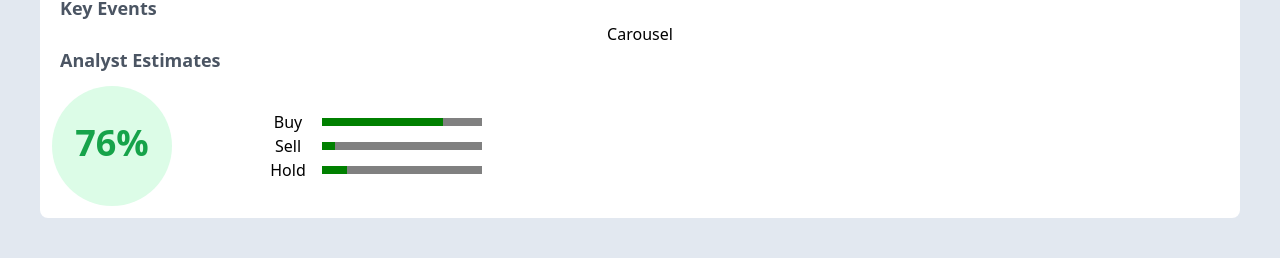
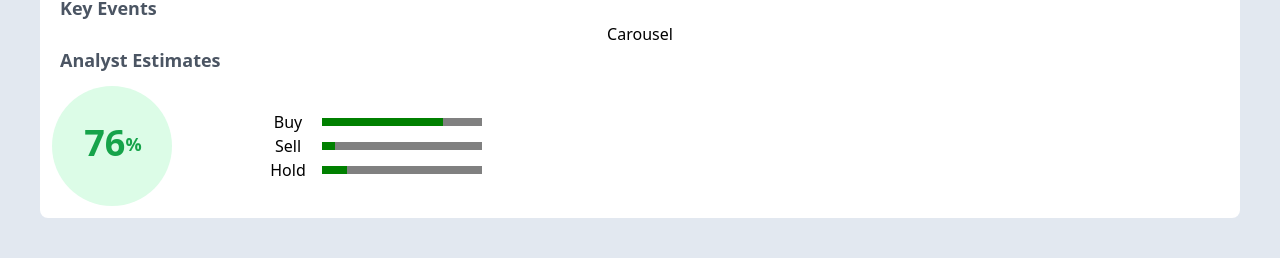
Before and after one commit to SaikrishnaLingam/KoinX-Frontend, a React (Vite) app: page /sentiment in a window 1280 px wide. Shown: the part 182-450 px from the top of the page. Built offline with nearby package versions, Linux system fonts and the light colour scheme; no server answers.

Commit message:
made minor change in styling of circle in sentiment

```diff
--- a/src/components/Sentiment.jsx
+++ b/src/components/Sentiment.jsx
@@ -13,6 +13,7 @@ const Sentiment = () => {
                     </div>
                     <div className='font-bold text-left px-5 text-gray-600 text-lg'>Analyst Estimates</div>
                     <div className='flex'>
+                        {/* Circle */}
                         <svg
                             xmlns='http://www.w3.org/2000/svg'
                             viewBox='0 0 24 24'
@@ -20,14 +21,24 @@ const Sentiment = () => {
                         >
                             <circle cx='12' cy='12' r='10' className='fill-green-100' />
                             <text
-                                x="50%"
+                                x="45%"
                                 y="50%"
                                 dominantBaseline="middle"
                                 textAnchor="middle"
                                 className='fill-green-600 font-semibold'
                                 fontSize="6"
                             >
-                                76%
+                                76
+                            </text>
+                            <text
+                                x='65%'
+                                y='50%'
+                                dominantBaseline='middle'
+                                textAnchor='middle'
+                                className='fill-green-600 font-semibold'
+                                fontSize='3'
+                            >
+                                %
                             </text>
                         </svg>
                         <BarGraph />
```
